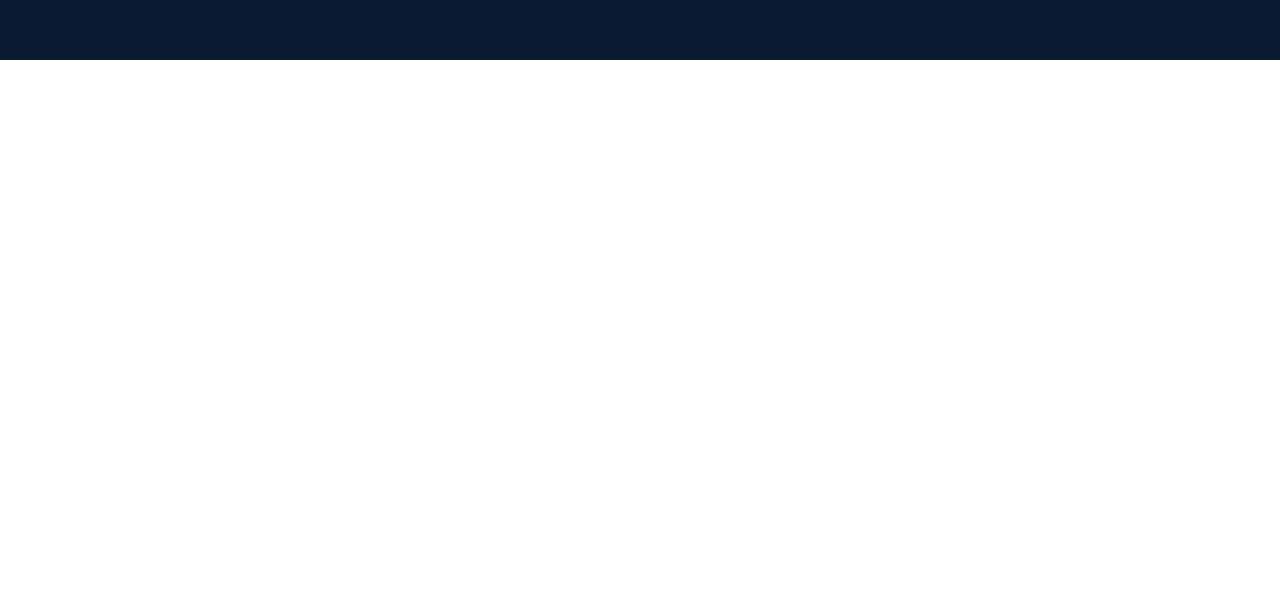
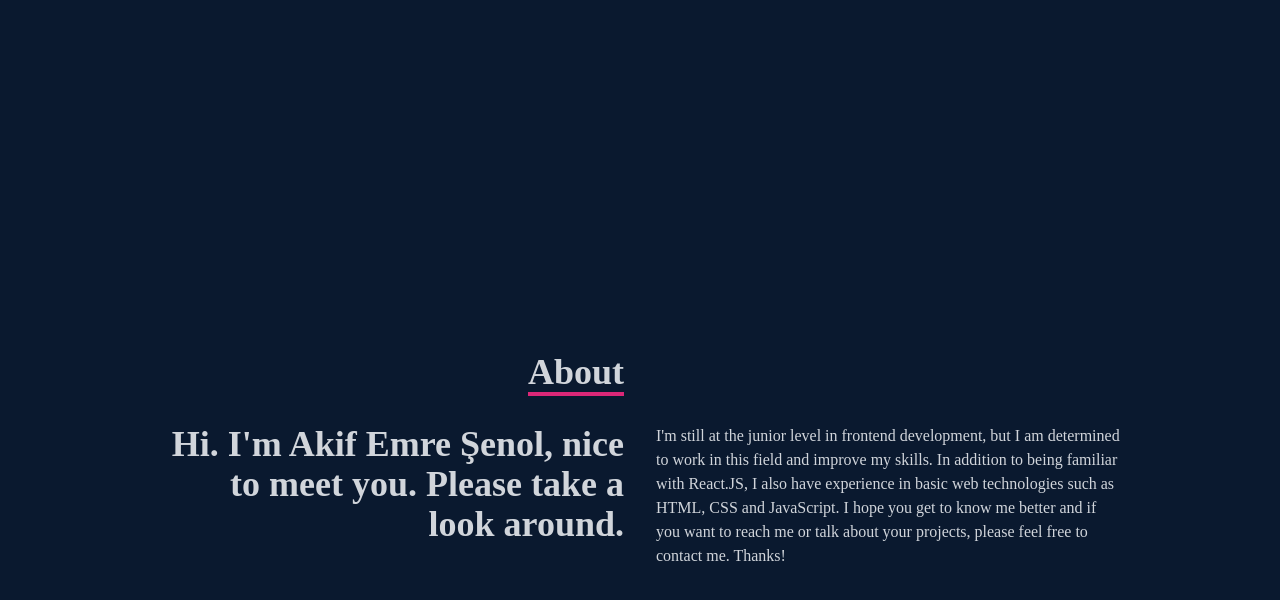
Before and after one commit to akifemresenol1/my-portfolio, a React (Create React App) app: page / in a window 1280 px wide. Shown: the part 740-1340 px from the top of the page. Before the commit the page ends 800 px from the top, so only its background shows below. Built offline with nearby package versions, Linux system fonts and the light colour scheme.

Commit message:
building about page

```diff
--- a/src/App.js
+++ b/src/App.js
@@ -1,11 +1,13 @@
 import Navbar from "./components/Navbar";
 import Home from "./components/Home";
+import About from "./components/About";
 
 function App() {
   return (
     <div>
       <Navbar />
       <Home />
+      <About />
     </div>
   );
 }
--- /dev/null
+++ b/src/components/About.jsx
@@ -0,0 +1,38 @@
+import React from "react";
+
+const About = () => {
+  return (
+    <div name="about" className="w-full h-screen bg-[#0a192f] text-gray-300">
+      <div className="flex flex-col justify-center items-center w-full h-full">
+        <div className="max-w-[1000px] w-full grid grid-cols-2 gap-8">
+          <div className="sm:text-right pb-8 pl-4">
+            <p className="text-4xl font-bold inline border-b-4 border-pink-600">
+              About
+            </p>
+          </div>
+          <div></div>
+        </div>
+        <div className="max-w-[1000px] w-full grid sm:grid-cols-2 gap-8 px-4">
+          <div className="sm:text-right text-4xl font-bold">
+            <p>
+              Hi. I'm Akif Emre Şenol, nice to meet you. Please take a look
+              around.
+            </p>
+          </div>
+          <div>
+            <p>
+              I'm still at the junior level in frontend development, but I am
+              determined to work in this field and improve my skills. In
+              addition to being familiar with React.JS, I also have experience
+              in basic web technologies such as HTML, CSS and JavaScript. I hope
+              you get to know me better and if you want to reach me or talk
+              about your projects, please feel free to contact me. Thanks!
+            </p>
+          </div>
+        </div>
+      </div>
+    </div>
+  );
+};
+
+export default About;
```
